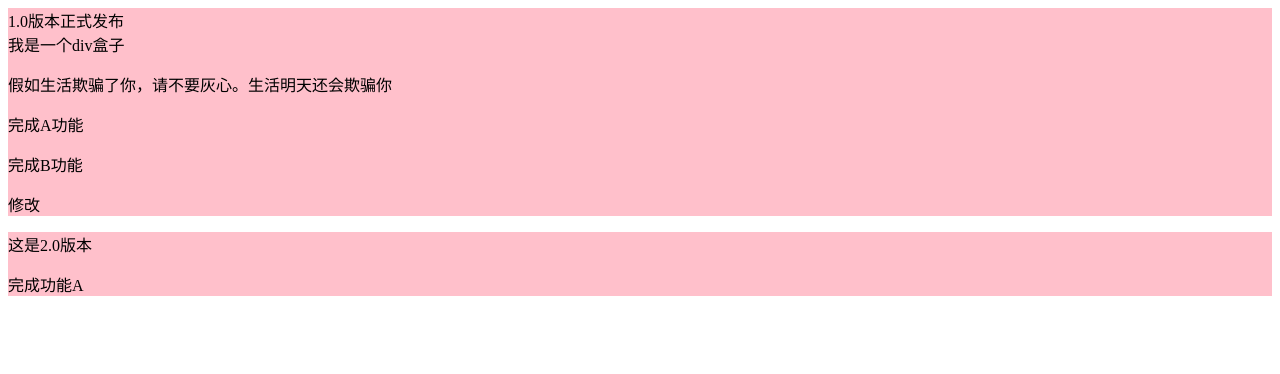
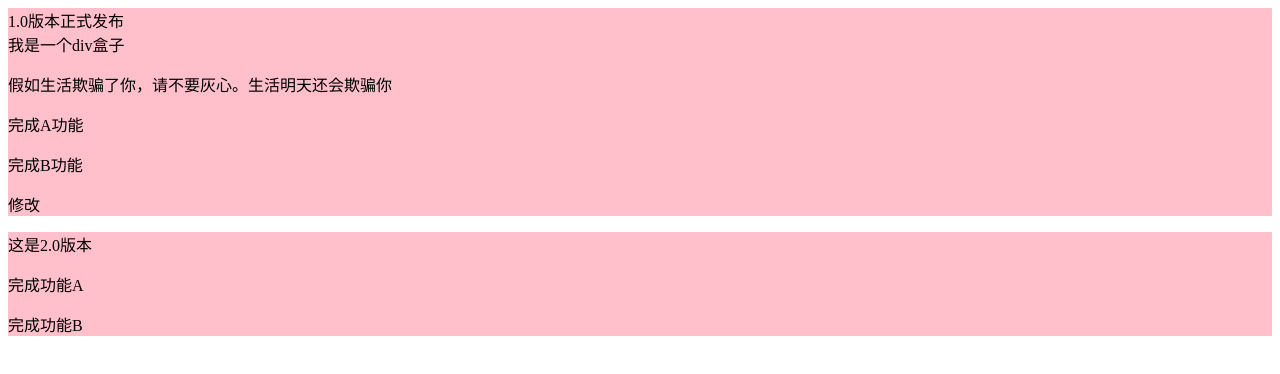
Before and after one commit to Jacky-Cheng666/pinyougou, a plain HTML site: page index.html in a window 1280 px wide. Drawn offline with Linux system fonts and the light colour scheme.

Commit message:
完成功能B

```diff
--- a/index.html
+++ b/index.html
@@ -25,7 +25,7 @@
     </div>
     <div>这是2.0版本
         <p>完成功能A</p>
-
+        <p>完成功能B</p>
     </div>
 </body>
 
```
